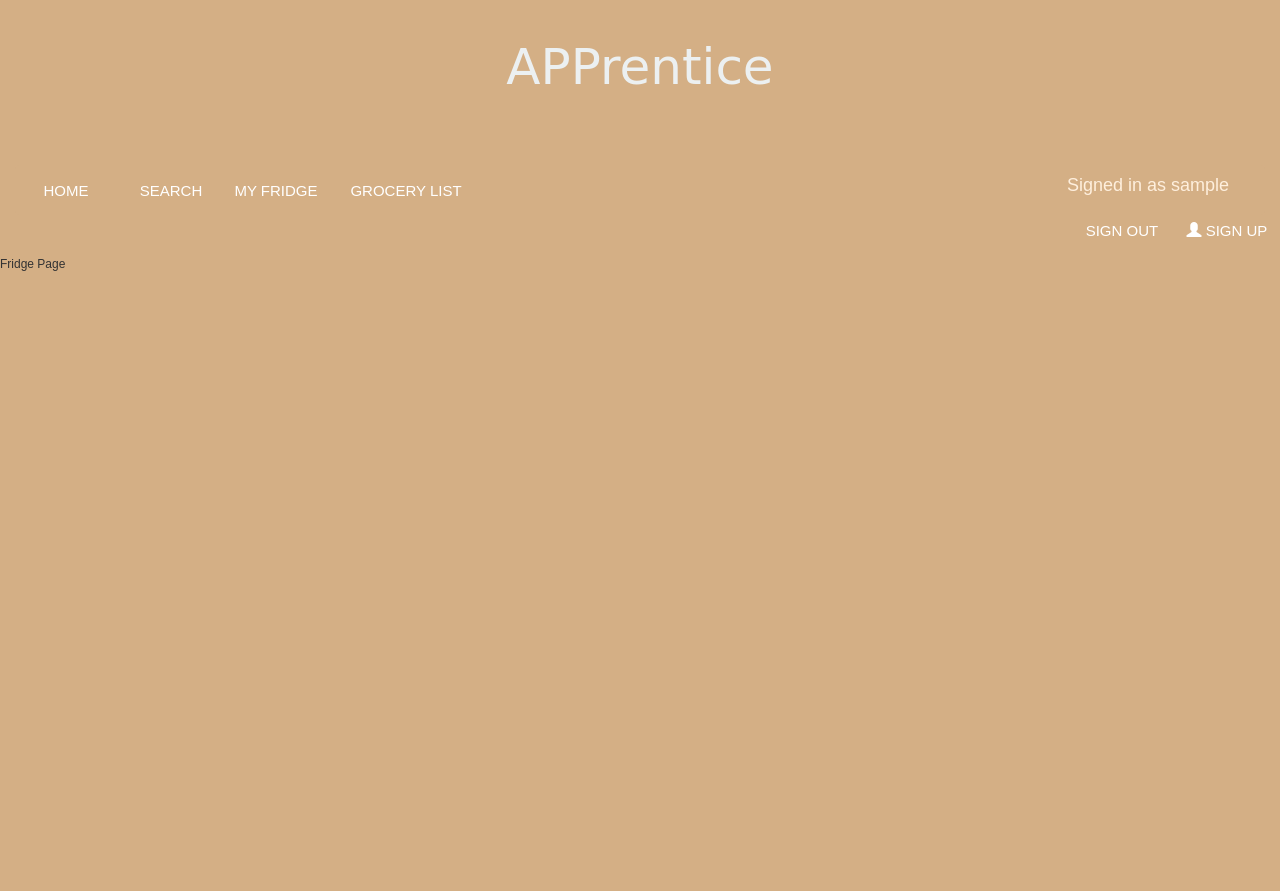
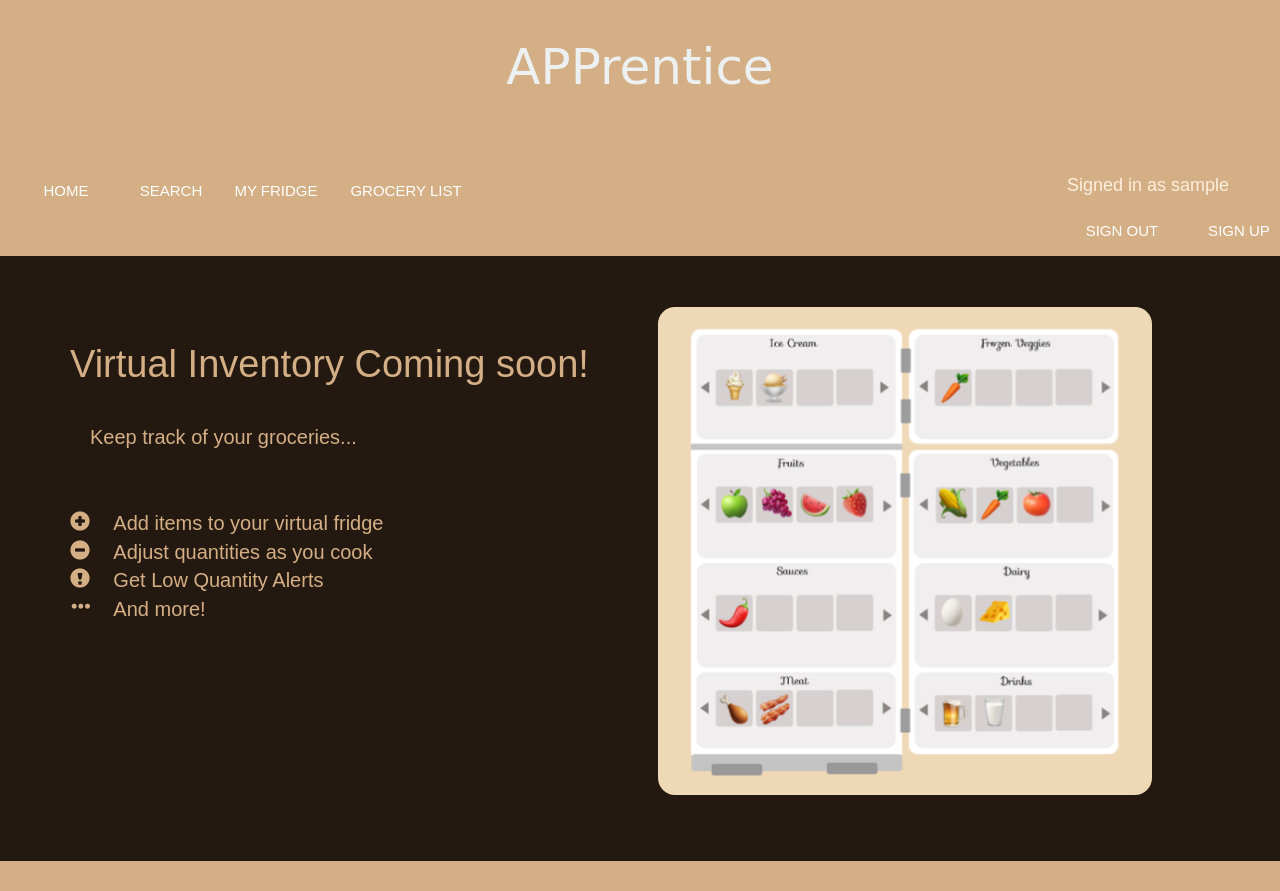
Before and after one commit to ECE444-2020Fall/project1-webapp-group8-localghosts, a Flask app: page /fridge in a window 1280 px wide. Before the commit the page ends 271 px from the top, so only its background shows below. Run offline with Flask 2, Linux system fonts and the light colour scheme; the visitor is signed in with stand-in values (Sample User, id 1); data comes from the database, SQL or seed files in the repository; some libraries are stand-ins or nearby versions; some web fonts are replaced.

Commit message:
Added coming soon information to fridge and grocery list pages

```diff
--- /dev/null
+++ b/apprentice/app/static/styles/fridge.css
@@ -0,0 +1,35 @@
+.jumbotron h1.jumbotron-text {
+    color: #d4af85;
+    font-size: 38px;
+    font-family: sans-serif;
+    text-align: left;
+}
+
+.jumbotron {
+    background-color: #241910;
+    width: 100%;
+    height: auto;
+}
+
+.glyphicon {
+    color: #d4af85;
+    font-size: 20px;
+}
+
+.container .jumbotron {
+    padding: 0px 3px;
+}
+
+img {
+    border-radius: 20px;
+    padding: 3px;
+    width: 500px;
+    height: auto float: left;
+    margin: 0px 15px 15px 0px;
+}
+
+.recipe-info {
+    font-size: 20px;
+    color: #d4af85;
+    margin-left: 20px;
+}
--- a/apprentice/app/templates/fridge.html
+++ b/apprentice/app/templates/fridge.html
@@ -1,3 +1,39 @@
 {% extends "base.html" %}
 
-{% block page_content %} Fridge Page {% endblock %}
+{% block head %}
+{{ super() }}
+<link rel="stylesheet" href="{{ url_for('static', filename='styles/fridge.css') }}">
+{% endblock %}
+
+{% block page_content %}
+
+<div class="jumbotron">
+    <div class="container">
+        <div class="row">
+
+            <div class="col-md-6">
+                <h1 class="jumbotron-text"> Virtual Inventory Coming soon! </h1>
+
+                <h4 class="recipe-info">Keep track of your groceries...</h4>
+                <br><br><br>
+                <span class="glyphicon glyphicon-plus-sign"></span>
+                <span class="recipe-info">Add items to your virtual fridge</span>
+                <br>
+                <span class="glyphicon glyphicon-minus-sign"></span>
+                <span class="recipe-info">Adjust quantities as you cook</span>
+                <br>
+                <span class="glyphicon glyphicon-exclamation-sign"></span>
+                <span class="recipe-info">Get Low Quantity Alerts</span>
+                <br>
+                <span class="glyphicon glyphicon-option-horizontal"></span>
+                <span class="recipe-info">And more!</span>
+            </div>
+
+            <div class="col-md-6">
+                <img src="{{ url_for('static', filename='images/fridge_preview.png') }}">
+            </div>
+        </div>
+    </div>
+</div>
+
+{% endblock %}
```
Also changed, not shown: apprentice/app/static/styles/grocerylist.css (added, +34 -0 lines), apprentice/app/templates/grocerylist.html (+37 -1 lines), apprentice/app/static/images/fridge_preview.png (added), apprentice/app/static/images/grocery_list_preview.png (added).
